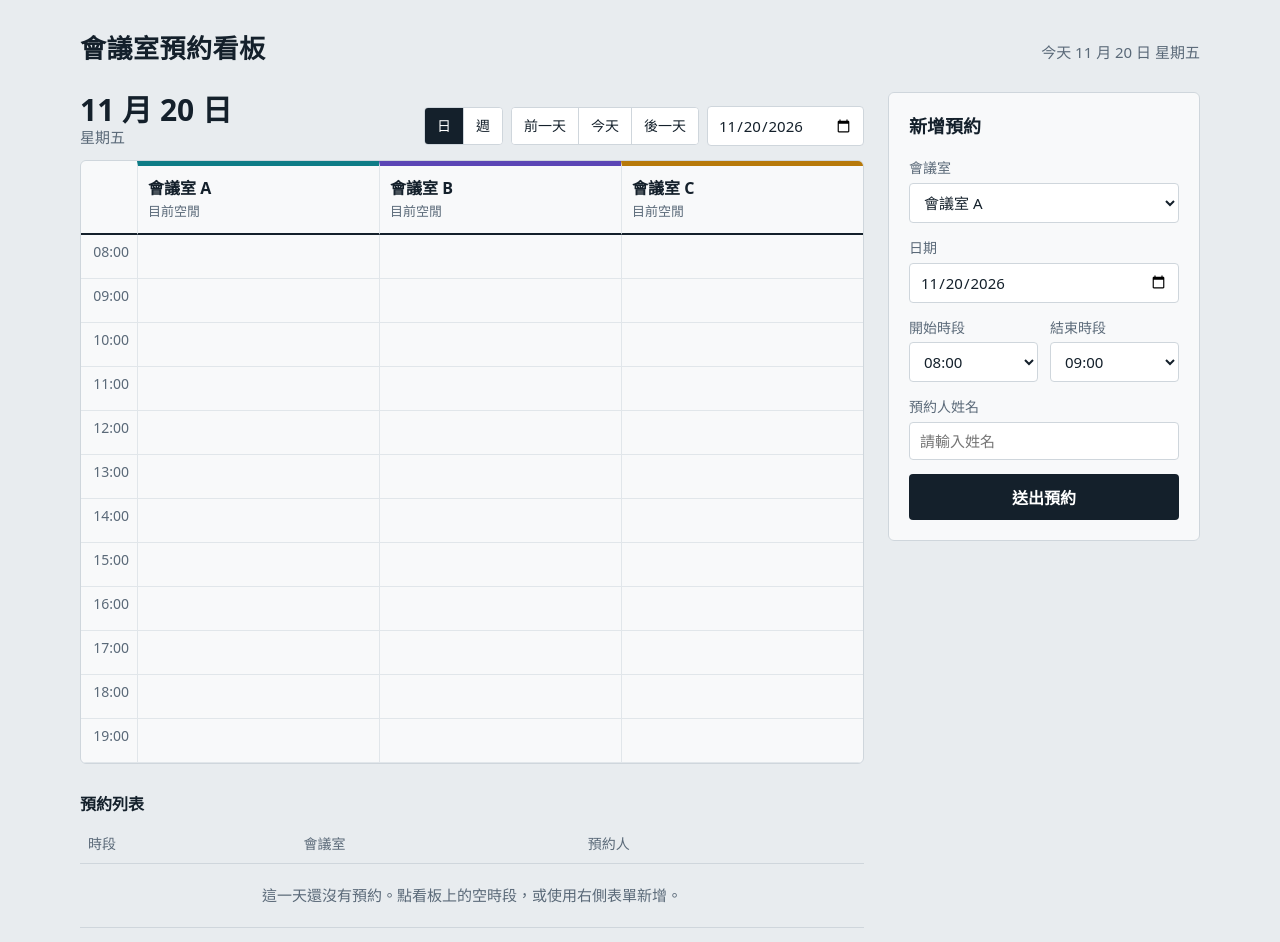
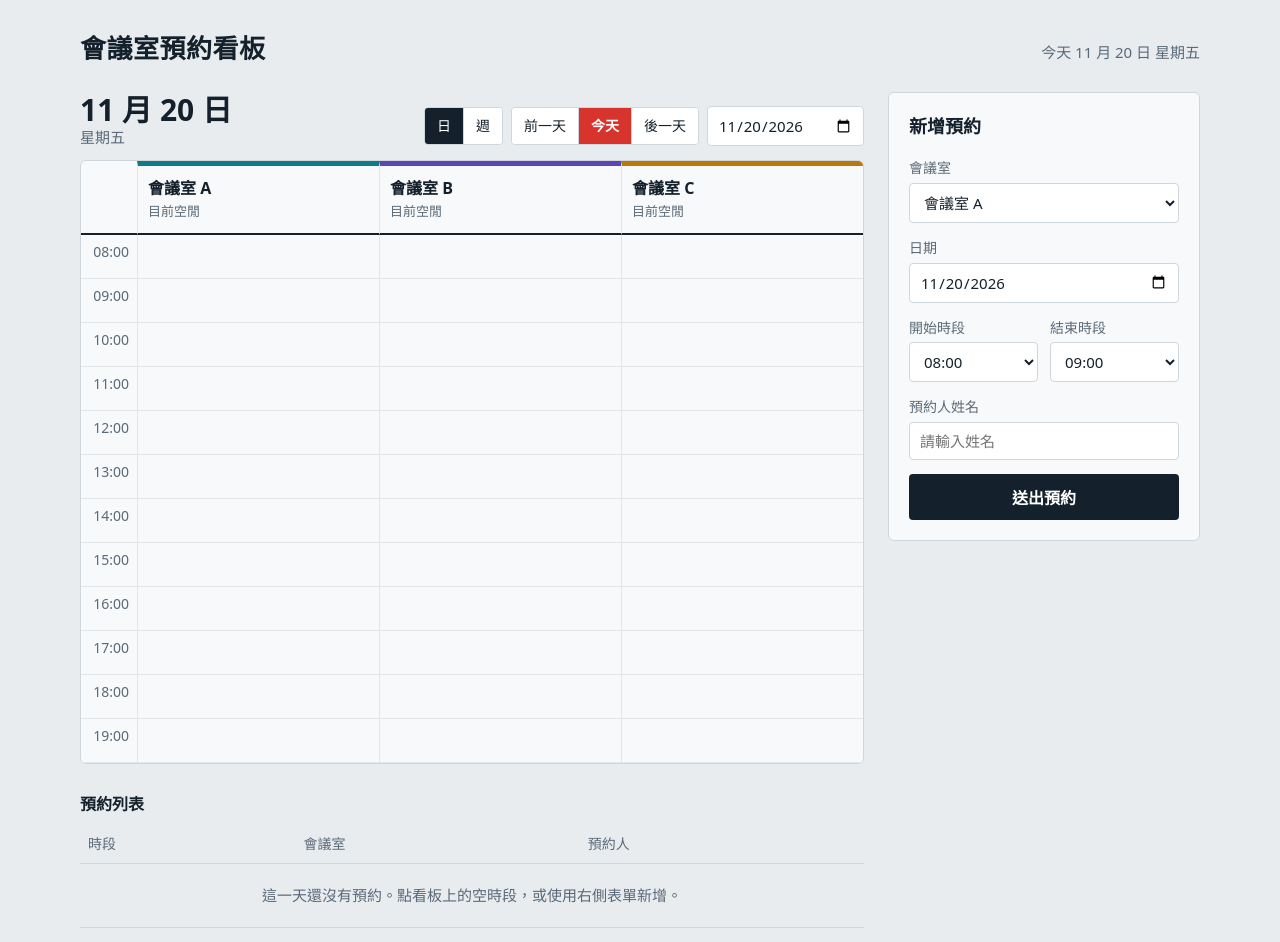
Before and after one commit to pomelo710319/meeting-room-board, a plain HTML site: page index.html in a window 1280 px wide. Drawn offline with Linux system fonts and the light colour scheme.

Commit message:
「今天／本週」按鈕改用紅色強調
Co-Authored-By: Claude Sonnet 5.5 <noreply@anthropic.com>

```diff
--- a/index.html
+++ b/index.html
@@ -156,6 +156,9 @@
   .group .btn + .btn { border-left: 1px solid var(--rule); }
   .btn:hover { background: var(--rule-soft); }
   .btn[aria-pressed="true"] { background: var(--ink); color: #fff; }
+  /* 「今天／本週」按鈕用現在時間線的紅色，和前後翻頁區分 */
+  .btn.today { background: var(--now); color: #fff; font-weight: 700; }
+  .btn.today:hover { background: #b8271f; }
 
   /* ===== 時刻表看板 ===== */
   .scroller { overflow-x: auto; }
@@ -299,7 +302,7 @@
         <select id="weekRoom" aria-label="週視圖的會議室" hidden></select>
         <div class="group" role="group" aria-label="切換日期">
           <button type="button" class="btn" id="prevBtn">前一天</button>
-          <button type="button" class="btn" id="todayBtn">今天</button>
+          <button type="button" class="btn today" id="todayBtn">今天</button>
           <button type="button" class="btn" id="nextBtn">後一天</button>
         </div>
         <input type="date" id="viewDate" aria-label="查看日期">
```
